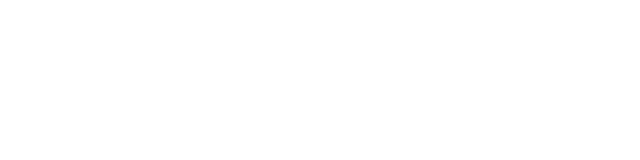
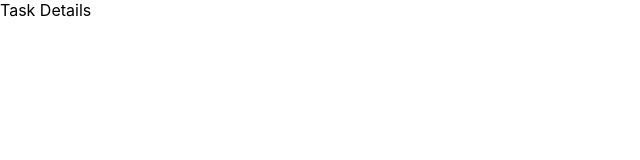
Before and after one commit to anupaperera112/checkmate-front, a React (Create React App) app: page /task-details in a window 1280 px wide. Before the commit this address had no page. Shown: the top 160 px of the page, without its empty margins (0-640 px from the left). Built offline with nearby package versions, Linux system fonts and the light colour scheme.

Commit message:
task details page initialize

```diff
--- a/src/App.js
+++ b/src/App.js
@@ -1,5 +1,6 @@
 import HomePage from "./pages/HomePage";
 import SignUpPage from "./pages/SignUpPage";
+import TaskDetails from "./pages/TaskDetails";
 import { BrowserRouter as Router, Route, Routes } from 'react-router-dom';
 
 
@@ -10,6 +11,7 @@ function App() {
       <Routes>
         <Route exact path="/" element={<HomePage />} />
         <Route path="/sign-up" element={<SignUpPage />} />
+        <Route path="/task-details" element={<TaskDetails />} />
       </Routes>
     </Router>
 
--- a/src/components/NavBar.js
+++ b/src/components/NavBar.js
@@ -8,7 +8,7 @@ export default function NavBar() {
             <Toolbar>
                 <Typography variant="h6" component='div' sx={{ flexGrow: 1 }}>Todo App</Typography>
                 <Stack direction="row" spacing={2}>
-                    <Button variant="h6">Features</Button>
+                    <Button variant="h6" >Features</Button>
                     <Button variant="h6">About Us</Button>
                 </Stack>
             </Toolbar>
--- a/src/pages/HomePage.js
+++ b/src/pages/HomePage.js
@@ -11,6 +11,7 @@ export default function HomePage() {
         <div style={{ backgroundImage: `url(${background})`, backgroundSize: 'cover', height: '100vh', width: '100%' }}>
             <NavBar />
             <Container maxWidth='lg'>
+
                 <Box
                     sx={{
                         bborder: '2px solid black',
--- /dev/null
+++ b/src/pages/TaskDetails.js
@@ -0,0 +1,12 @@
+import { DriveFileRenameOutline } from '@mui/icons-material';
+import react from 'react';
+
+const TaskDetails = () => {
+    return (
+        <div>
+            Task Details
+        </div>
+    );
+}
+
+export default TaskDetails;
```
